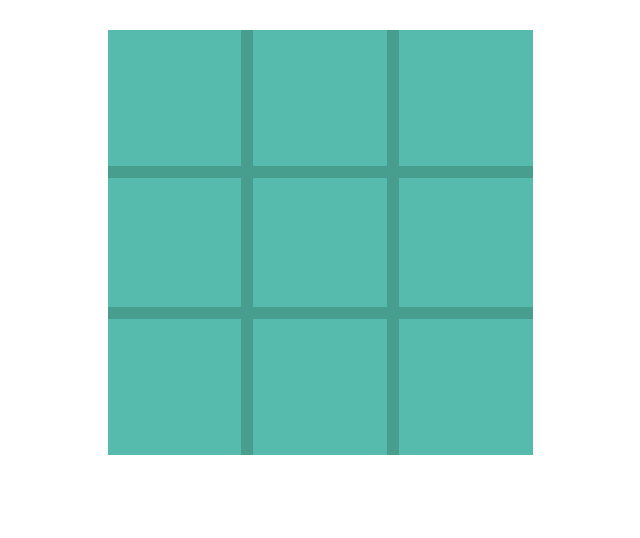
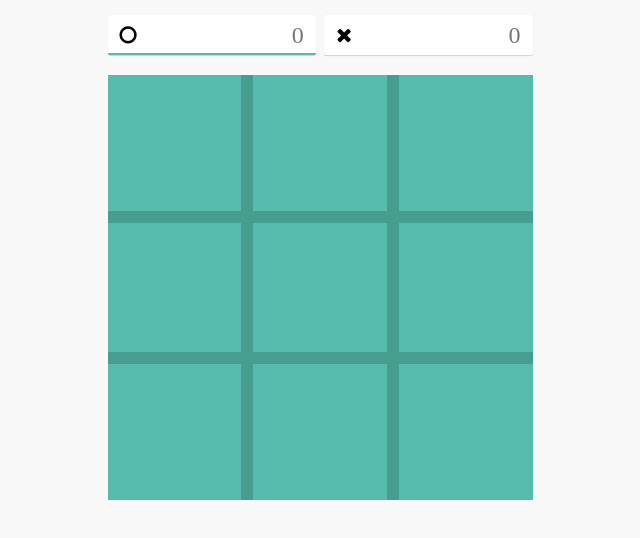
Before and after one commit to dealsky/myFreeCodeCamp, a plain HTML site: page tictactoe/index.html in a window 1280 px wide. Shown: the whole page, without its empty margins (320-960 px from the left). Drawn offline with Linux system fonts and the light colour scheme.

Commit message:
tictactoe

```diff
--- a/tictactoe/index.html
+++ b/tictactoe/index.html
@@ -1,14 +1,12 @@
-<!DOCTYPE html>
-<html>
-<head>
-    <title>demo</title>
-    <link type="text/css" rel="stylesheet" href="../resources/font-awesome-4.7.0/css/font-awesome.min.css">
 <style>
+    body {
+        background: #f8f8f8;
+    }
+
     .main-wrapper {
-            margin: 30px auto 0 auto;
+        margin: 0 auto;
         width: 425px;
         height: 425px;
-            background: #56BAAC;
     }
 
     .main-wrapper * {
@@ -16,7 +14,9 @@
     }
 
     .tictactoe {
+        margin-top: 20px;
         height: 100%;
+        background: #56BAAC;
         overflow: hidden;
     }
 
@@ -66,10 +66,63 @@
     .tictactoe .icon.fa-close {
         color: #545454;
     }
+
+    .select-person {
+        margin-top: 15px;
+        height: 40px;
+        font-size: 0;
+    }
+
+    .select-person .item {
+        position: relative;
+        display: inline-block;
+        padding: 0 12px;
+        width: 49%;
+        height: 100%;
+        line-height: 40px;
+        text-align: right;
+        border-radius: 2px;
+        border-bottom: 2px solid transparent;
+        font-size: 24px;
+        color: rgba(0, 0, 0, .54);
+        background: #fff;
+        box-shadow: 0 1px 1px rgba(0, 0, 0, .16);
+    }
+
+    .select-person .item.active {
+        border-bottom-color: #56BAAC;
+    }
+
+    #selectCircle {
+        margin-right: 2%;
+    }
+
+    .select-person .icon {
+        position: absolute;
+        top: 10px;
+        left: 12px;
+        font-size: 20px;
+        color: #000;
+    }
 </style>
+<!DOCTYPE html>
+<html>
+<head>
+    <title>demo</title>
+    <link type="text/css" rel="stylesheet" href="../resources/font-awesome-4.7.0/css/font-awesome.min.css">
 </head>
 <body>
 <div class="main-wrapper">
+    <div class="select-person">
+        <div class="item active" id="selectCircle">
+            <i class="icon fa fa-circle-o"></i>
+            <span class="count">0</span>
+        </div>
+        <div class="item" id="selectCompany">
+            <i class="icon fa fa-close"></i>
+            <span class="count">0</span>
+        </div>
+    </div>
     <div class="tictactoe">
         <div class="list">
             <div class="line" id="line1">
```
Lines whose indentation alone changed are shown as unchanged.
